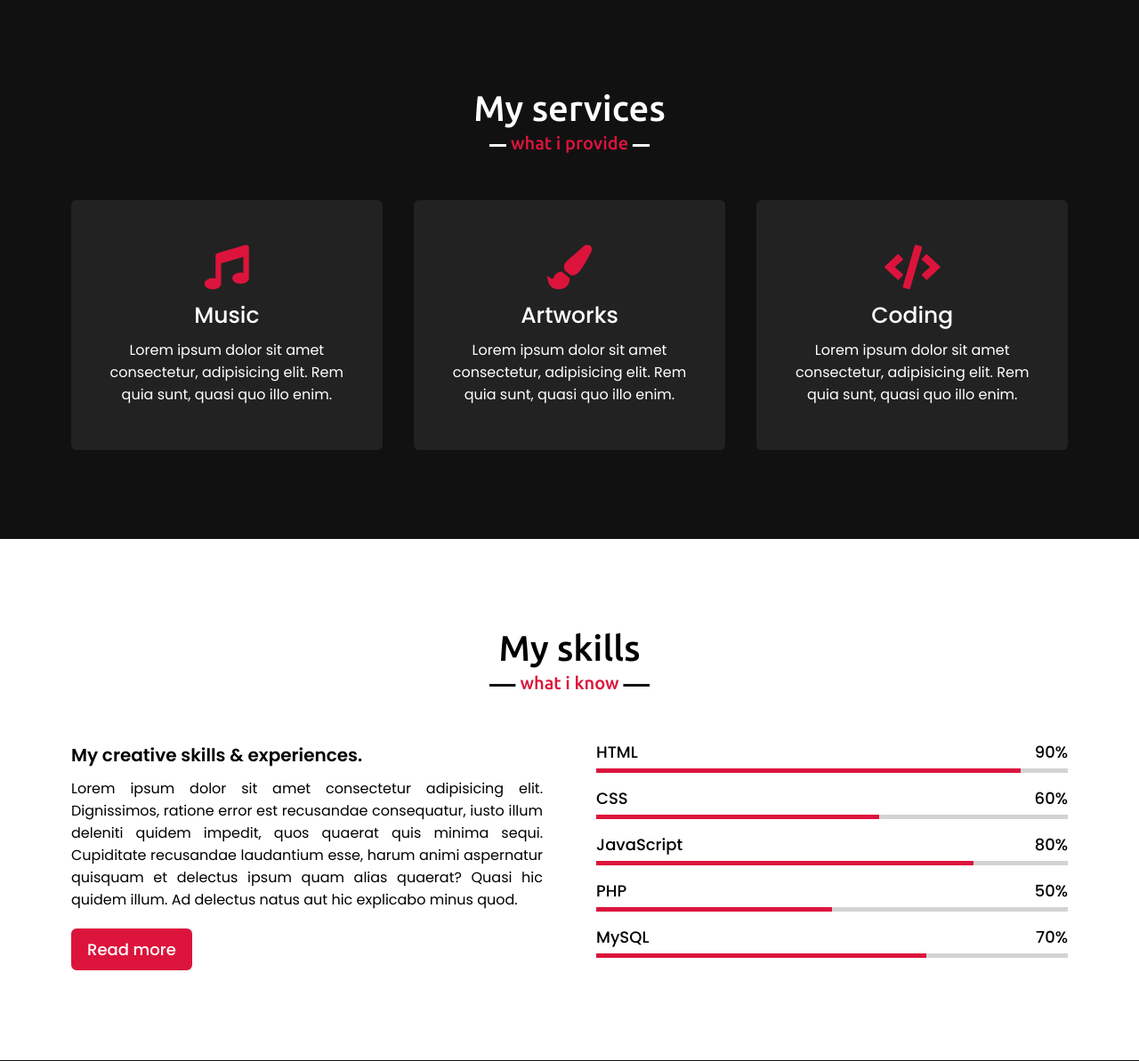
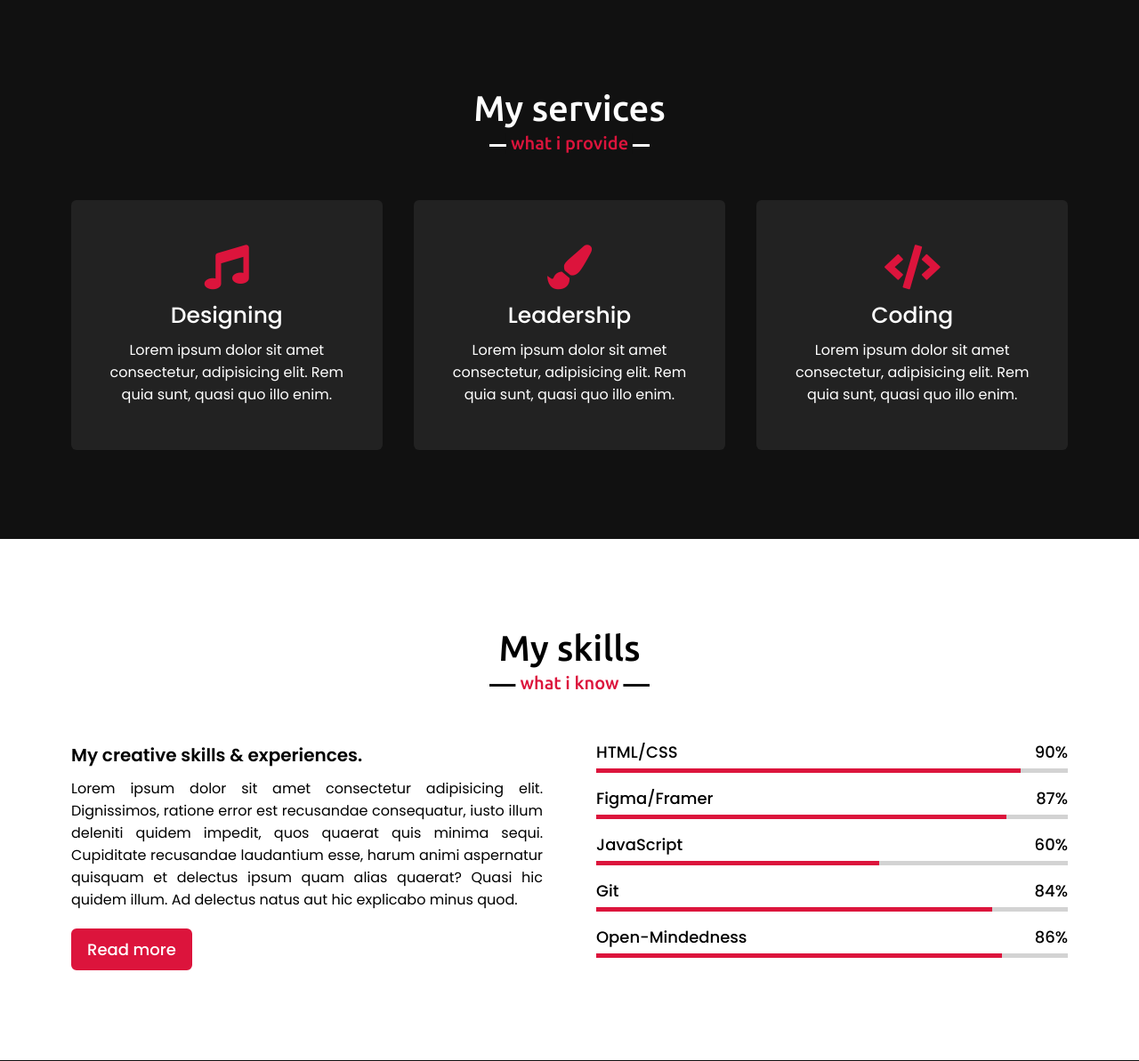
Before and after one commit to Aerrol-Kyle/others, a PHP site: page / in a window 1280 px wide. Shown: the part 1534-2727 px from the top of the page at 89% size. Run offline with PHP 8.4, Linux system fonts and the light colour scheme.

Commit message:
another portfolio template

```diff
--- a/Trippings/index.html
+++ b/Trippings/index.html
@@ -20,7 +20,7 @@
     </div>
     <nav class="navbar">
         <div class="max-width">
-            <div class="logo"><a href="#">Trippings<span>Portfolio.</span></a></div>
+            <div class="logo"><a href="#">A&Ks<span> Services</span></a></div>
             <ul class="menu">
                 <li><a href="#home" class="menu-btn">Home</a></li>
                 <li><a href="#about" class="menu-btn">About</a></li>
@@ -72,14 +72,14 @@
                 <div class="card">
                     <div class="box">
                         <i class="fas fa-music"></i>
-                        <div class="text">Music</div>
+                        <div class="text">Designing</div>
                         <p>Lorem ipsum dolor sit amet consectetur, adipisicing elit. Rem quia sunt, quasi quo illo enim.</p>
                     </div>
                 </div>
                 <div class="card">
                     <div class="box">
                         <i class="fas fa-paint-brush"></i>
-                        <div class="text">Artworks</div>
+                        <div class="text">Leadership</div>
                         <p>Lorem ipsum dolor sit amet consectetur, adipisicing elit. Rem quia sunt, quasi quo illo enim.</p>
                     </div>
                 </div>
@@ -108,36 +108,36 @@
                 <div class="column right">
                     <div class="bars">
                         <div class="info">
-                            <span>HTML</span>
+                            <span>HTML/CSS</span>
                             <span>90%</span>
                         </div>
                         <div class="line html"></div>
                     </div>
                     <div class="bars">
                         <div class="info">
-                            <span>CSS</span>
-                            <span>60%</span>
+                            <span>Figma/Framer</span>
+                            <span>87%</span>
                         </div>
                         <div class="line css"></div>
                     </div>
                     <div class="bars">
                         <div class="info">
                             <span>JavaScript</span>
-                            <span>80%</span>
+                            <span>60%</span>
                         </div>
                         <div class="line js"></div>
                     </div>
                     <div class="bars">
                         <div class="info">
-                            <span>PHP</span>
-                            <span>50%</span>
+                            <span>Git</span>
+                            <span>84%</span>
                         </div>
                         <div class="line php"></div>
                     </div>
                     <div class="bars">
                         <div class="info">
-                            <span>MySQL</span>
-                            <span>70%</span>
+                            <span>Open-Mindedness</span>
+                            <span>86%</span>
                         </div>
                         <div class="line mysql"></div>
                     </div>
--- a/Trippings/style.css
+++ b/Trippings/style.css
@@ -366,16 +366,16 @@ section .title::after{
     width: 90%;
 }
 .skills-content .right .css::before{
+    width: 87%;
+}
+.skills-content .right .js::before{
     width: 60%;
 }
-.skills-content .right .js::before{
-    width: 80%;
-}
 .skills-content .right .php::before{
-    width: 50%;
+    width: 84%;
 }
 .skills-content .right .mysql::before{
-    width: 70%;
+    width: 86%;
 }
 
 /* teams section styling */
```
